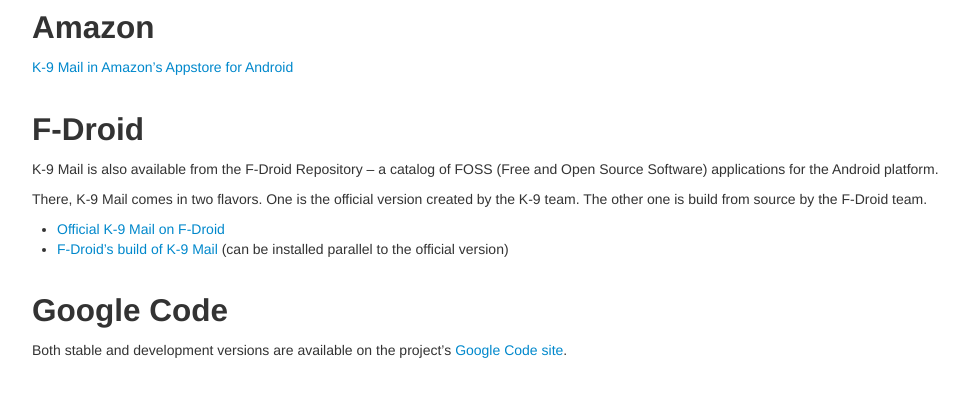
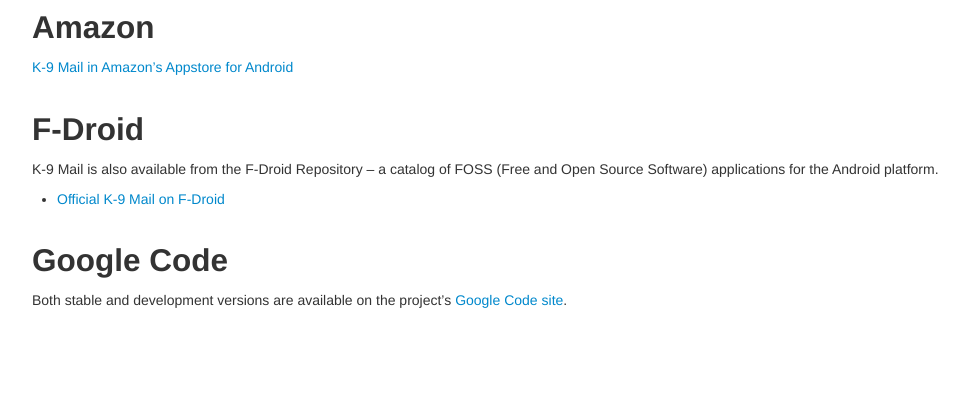
Before and after one commit to k9mail/k9mail.app, a Jekyll site: the page built from download.md, in a window 1280 px wide and 1026 px high, cut to the strip 616-1013 px from the top of the window. Shown: the whole strip, without its empty margins (23-988 px from the left). Built offline with Jekyll 4.4.1, drawn with Linux system fonts in a browser that asks for light colours; nearby versions of some CDN libraries.

Commit message:
Remove link to F-Droid's build.

```diff
--- a/download.md
+++ b/download.md
@@ -23,10 +23,7 @@ K-9 Mail is available through a variety of channels.
 
 K-9 Mail is also available from the F-Droid Repository -- a catalog of FOSS (Free and Open Source Software) applications for the Android platform.
 
-There, K-9 Mail comes in two flavors. One is the official version created by the K-9 team. The other one is build from source by the F-Droid team.
-
 * [Official K-9 Mail on F-Droid](https://f-droid.org/repository/browse/?fdid=com.fsck.k9)
-* [F-Droid's build of K-9 Mail](https://f-droid.org/repository/browse/?fdid=org.fdroid.k9) (can be installed parallel to the official version)
 
 
 ## Google Code
```
